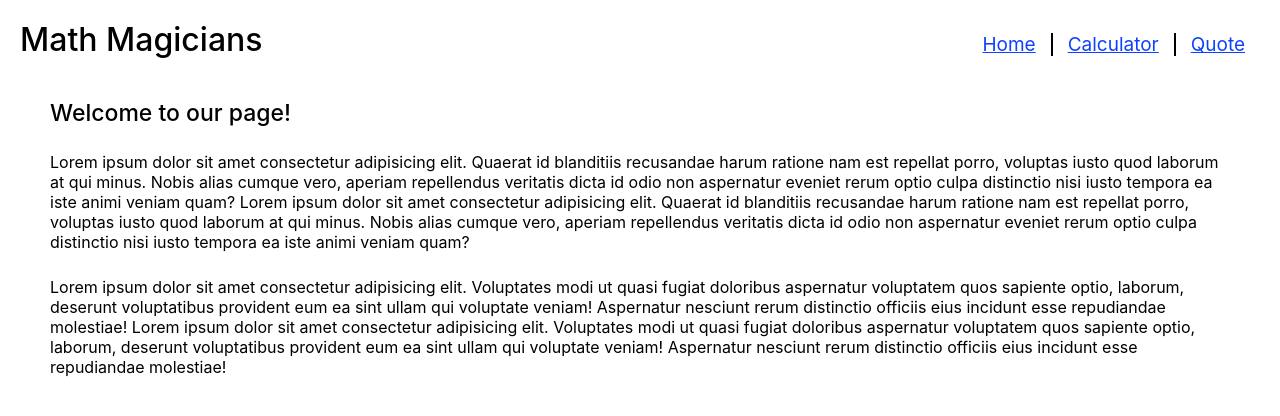
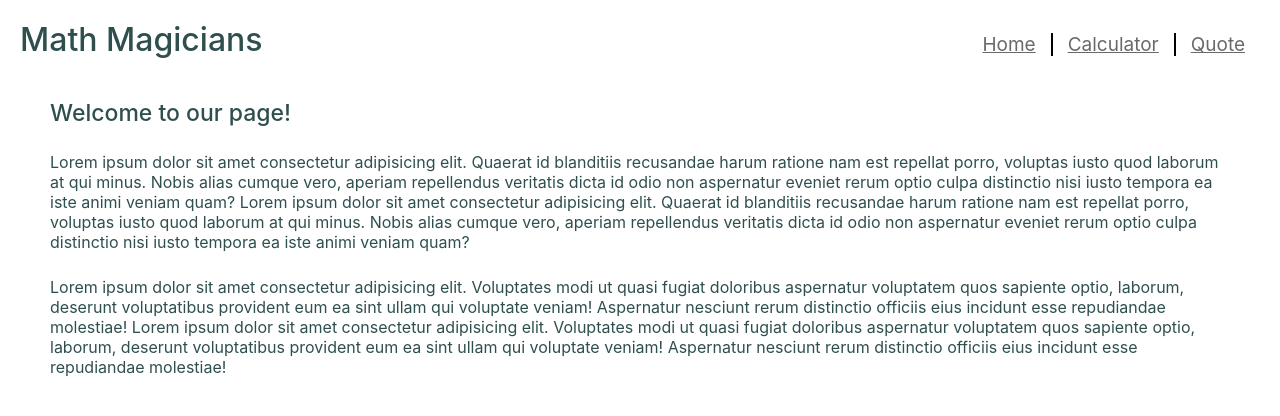
Before and after one commit to 1iceberg1/Math-Magicians, a React (Create React App) app: page / in a window 1280 px wide. Shown: the top 416 px of the page. Built offline with nearby package versions, Linux system fonts and the light colour scheme.

Commit message:
change font color

```diff
--- a/src/App.css
+++ b/src/App.css
@@ -2,6 +2,10 @@
   margin: 0;
   padding: 0;
   box-sizing: border-box;
+}
+
+body {
+  color: #2F4F4F;
 }
 
 h1 {
@@ -35,7 +39,7 @@ h1 {
 }
 
 .navbar .navLink li a:-webkit-any-link {
-  color: #0d41ff;
+  color: #696969;
 }
 
 .navbar .navLink li:nth-child(2n) {
```
